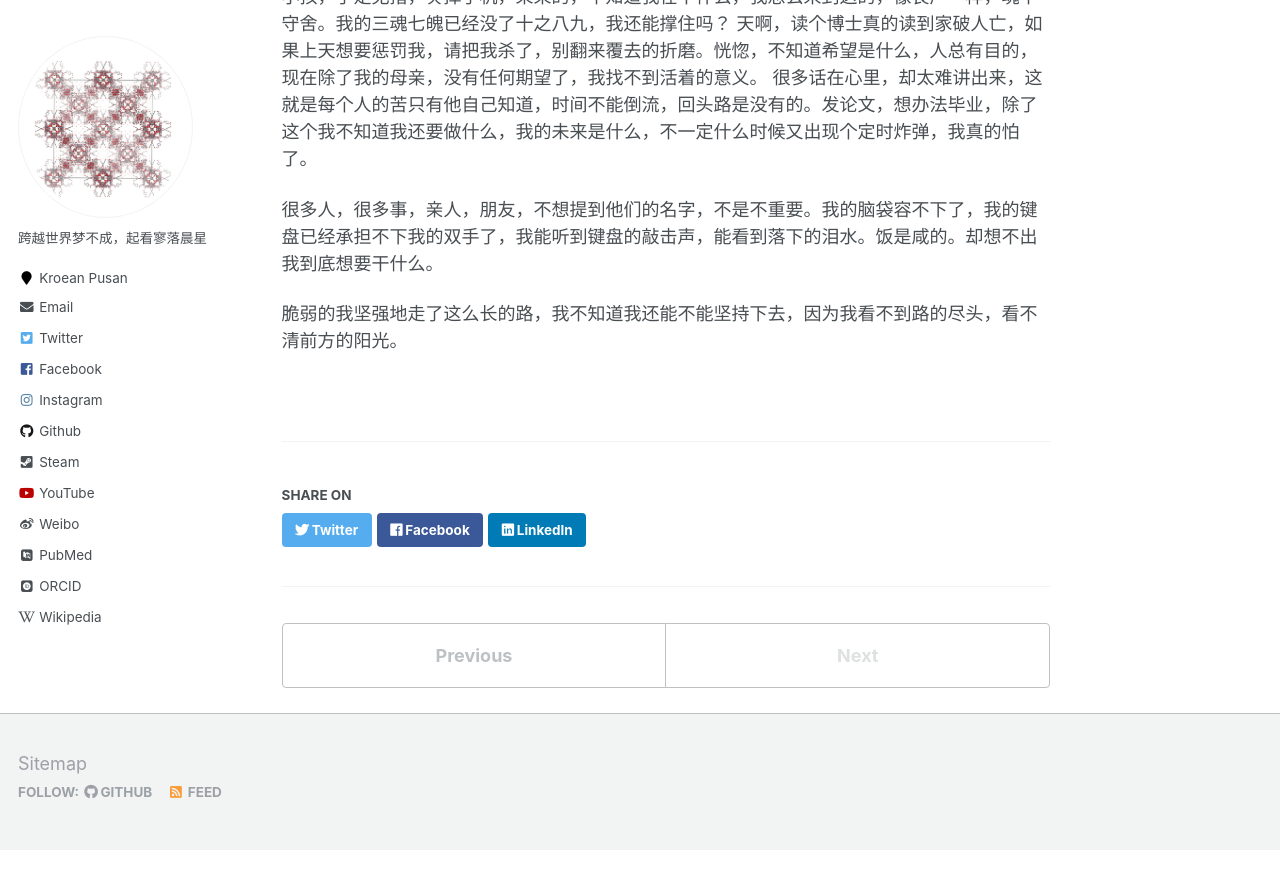
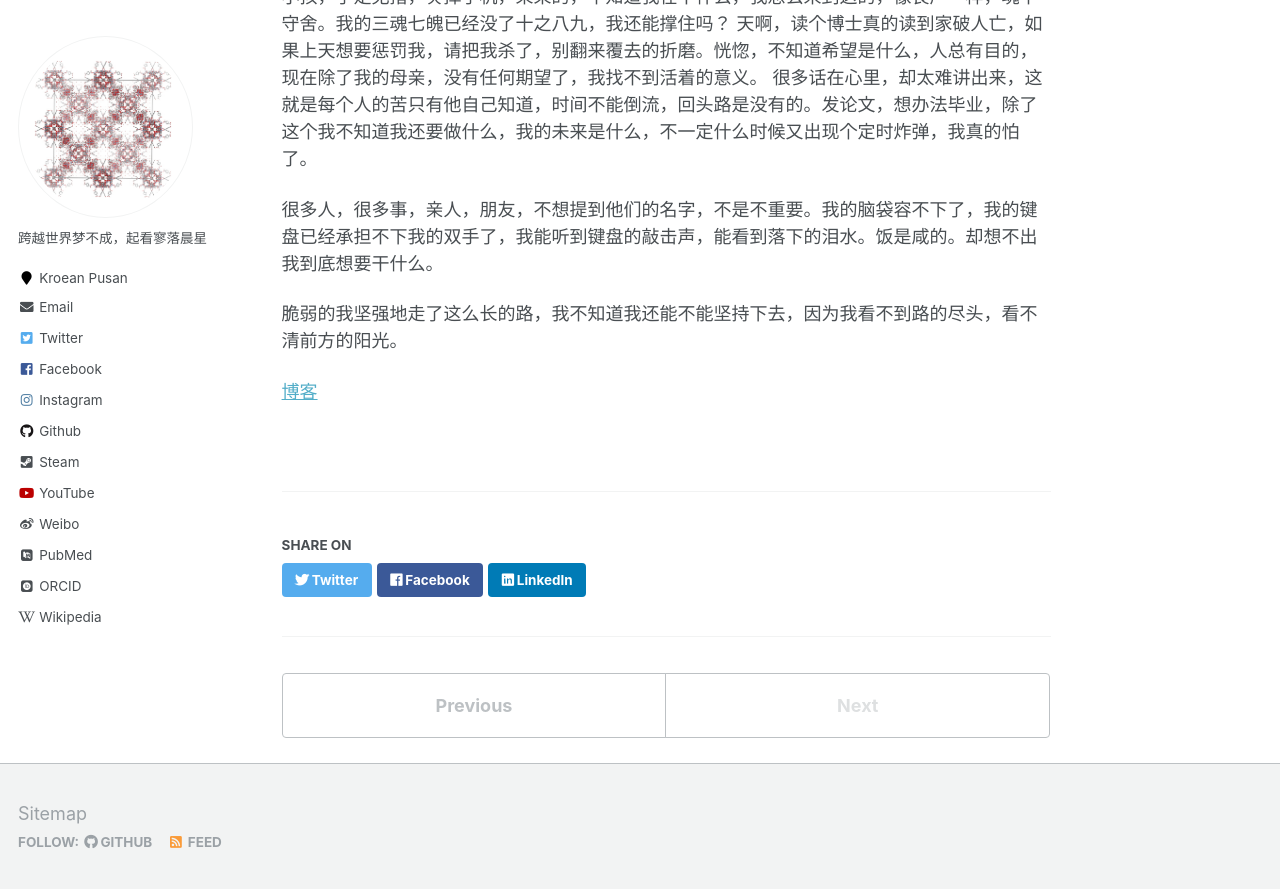
Before and after one commit to sxm13/ZGBshenxiaomoCV.github.io, a Jekyll site: the page built from _talks/胡思乱想-2天.md, in a window 1280 px wide and 900 px high, scrolled down 2544 px. Shown: the top 889 px of the window. Built offline with Jekyll 4.4.1, drawn with Linux system fonts in a browser that asks for light colours; some web fonts are replaced; before the commit the page ends 3394 px from its top, so only the background shows below that.

Commit message:
Update 胡思乱想-2天.md

```diff
--- a/_talks/胡思乱想-2天.md
+++ b/_talks/胡思乱想-2天.md
@@ -54,3 +54,5 @@ location: "Pusan Kroean"
 很多人，很多事，亲人，朋友，不想提到他们的名字，不是不重要。我的脑袋容不下了，我的键盘已经承担不下我的双手了，我能听到键盘的敲击声，能看到落下的泪水。饭是咸的。却想不出我到底想要干什么。
 
 脆弱的我坚强地走了这么长的路，我不知道我还能不能坚持下去，因为我看不到路的尽头，看不清前方的阳光。
+
+[博客]("https://blog.sina.com.cn/s/articlelist_5273370319_0_1.html")
```
